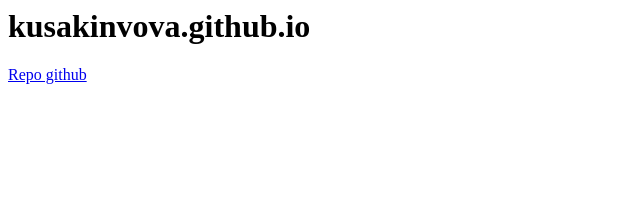
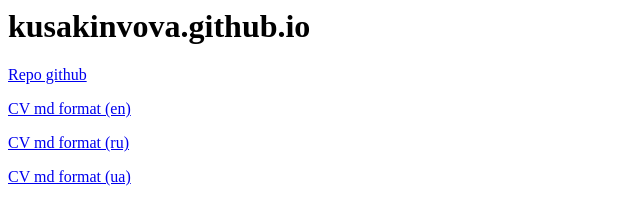
Before and after one commit to KusakinVova/kusakinvova.github.io, a plain HTML site: page index.html in a window 1280 px wide. Shown: the whole page, without its empty margins (0-640 px from the left). Drawn offline with Linux system fonts and the light colour scheme.

Commit message:
feat: update ru-cv

```diff
--- a/index.html
+++ b/index.html
@@ -1,2 +1,5 @@
 <h1>kusakinvova.github.io</h1>
 <p><a href="https://github.com/KusakinVova/kusakinvova.github.io/">Repo github</a></p>
+<p><a href="https://kusakinvova.github.io/md/">CV md format (en)</a></p>
+<p><a href="https://kusakinvova.github.io/md/ru">CV md format (ru)</a></p>
+<p><a href="https://kusakinvova.github.io/md/ua">CV md format (ua)</a></p>
```
Also changed, not shown: txt/cv.txt (added), 4 other files.
